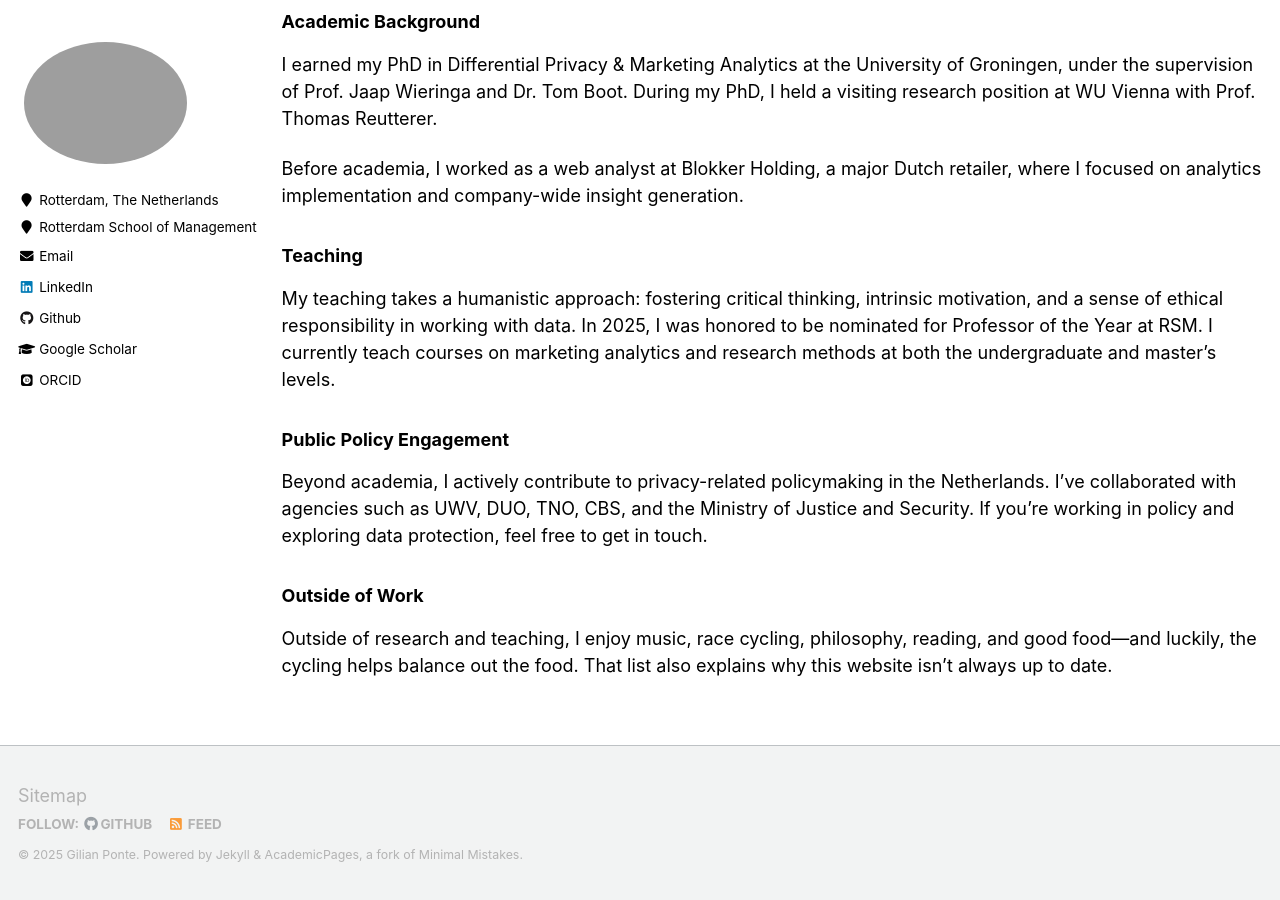
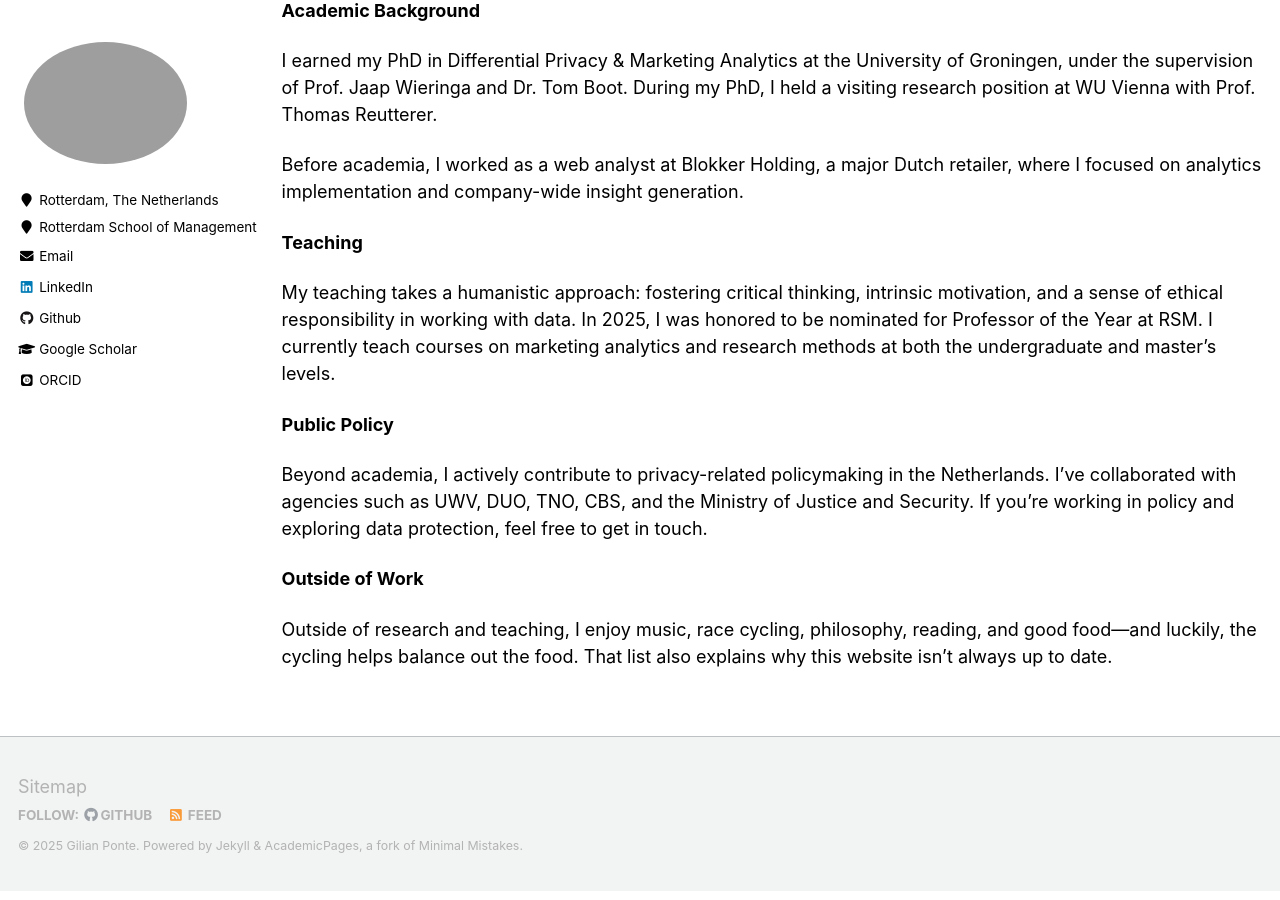
Before and after one commit to GilianPonte/gilianponte.github.io, a Jekyll site: the page built from _pages/year-archive.md, in a window 1280 px wide and 900 px high, scrolled down 503 px. Built offline with Jekyll 4.4.1, drawn with Linux system fonts in a browser that asks for light colours; some web fonts are replaced.

Commit message:
Update year-archive.md

```diff
--- a/_pages/year-archive.md
+++ b/_pages/year-archive.md
@@ -10,26 +10,26 @@ redirect_from:
 
 Hi there! I'm Gilian Ponte, an Assistant Professor of Marketing at the Rotterdam School of Management, Erasmus University Rotterdam.
 
-### Research
+**Research**
 
 My research focuses on marketing analytics and privacy, with a particular interest in differential privacy, econometrics, and machine learning. I explore how to balance data privacy with the ability to derive meaningful insights—both for academic theory and practical applications.
 
 One of my recent papers was a Best Paper Award finalist at the International Journal of Research in Marketing (2024), and my PhD dissertation was recognized with the EMAC Doctoral Dissertation Award. I'm currently developing methods to quantify and manage privacy risks in experimental and modeling contexts, supported by grants from Google and other partners.
 
-### Academic Background
+**Academic Background**
 
 I earned my PhD in Differential Privacy & Marketing Analytics at the University of Groningen, under the supervision of Prof. Jaap Wieringa and Dr. Tom Boot. During my PhD, I held a visiting research position at WU Vienna with Prof. Thomas Reutterer.
 
 Before academia, I worked as a web analyst at Blokker Holding, a major Dutch retailer, where I focused on analytics implementation and company-wide insight generation.
 
-### Teaching
+**Teaching**
 
 My teaching takes a humanistic approach: fostering critical thinking, intrinsic motivation, and a sense of ethical responsibility in working with data. In 2025, I was honored to be nominated for Professor of the Year at RSM. I currently teach courses on marketing analytics and research methods at both the undergraduate and master's levels.
 
-### Public Policy Engagement
+**Public Policy**
 
 Beyond academia, I actively contribute to privacy-related policymaking in the Netherlands. I’ve collaborated with agencies such as UWV, DUO, TNO, CBS, and the Ministry of Justice and Security. If you're working in policy and exploring data protection, feel free to get in touch.
 
-### Outside of Work
+**Outside of Work**
 
 Outside of research and teaching, I enjoy music, race cycling, philosophy, reading, and good food—and luckily, the cycling helps balance out the food. That list also explains why this website isn’t always up to date.
```
